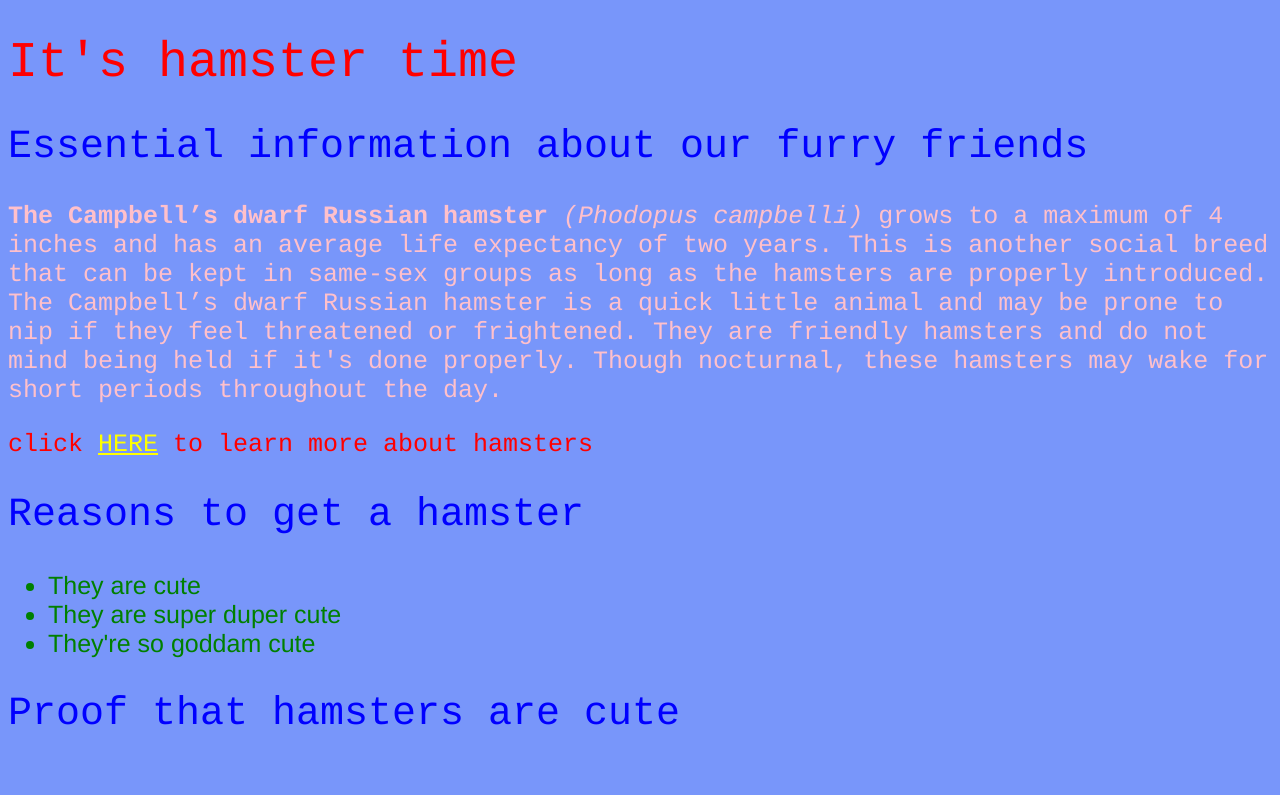
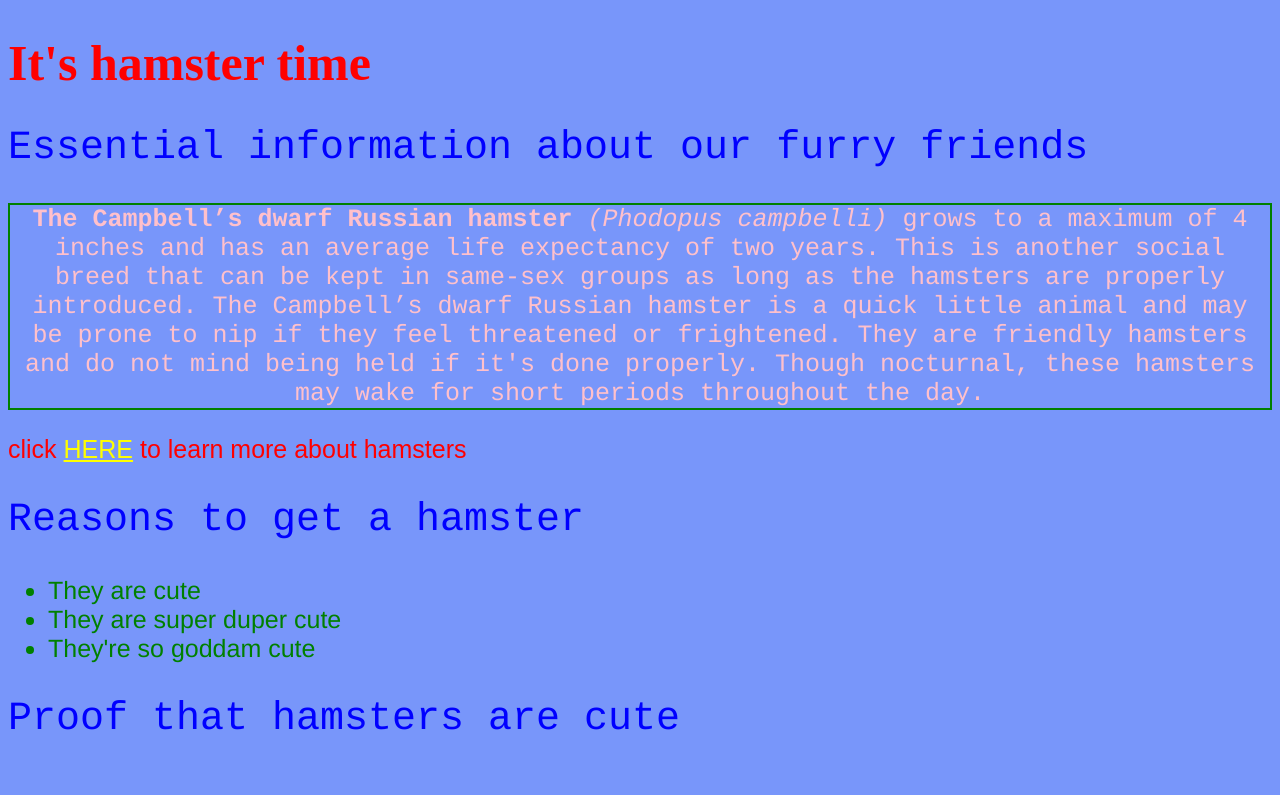
Before and after one commit to kimpossible2022/welcomematrix, a plain HTML site: page Cours 1/index.html in a window 1280 px wide. Shown: the top 795 px of the page. Drawn offline with Linux system fonts and the light colour scheme; grey boxes are pictures that could not be loaded.

Commit message:
Add files via upload

```diff
--- a/Cours 1/index.html
+++ b/Cours 1/index.html
@@ -10,7 +10,10 @@
   <h1>It's hamster time</h1>
 
    	 <h2>Essential information about our furry friends</h2>
-  			<p class="p1"><strong>The Campbell’s dwarf Russian hamster</strong> <em>(Phodopus campbelli)</em> grows to a maximum of 4 inches and has an average life expectancy of two years. This is another social breed that can be kept in same-sex groups as long as the hamsters are properly introduced. The Campbell’s dwarf Russian hamster is a quick little animal and may be prone to nip if they feel threatened or frightened. They are friendly hamsters and do not mind being held if it's done properly. Though nocturnal, these hamsters may wake for short periods throughout the day.</p>
+  			<center>
+  				<p class="p1">
+  					<strong>The Campbell’s dwarf Russian hamster</strong> <em>(Phodopus campbelli)</em> grows to a maximum of 4 inches and has an average life expectancy of two years. This is another social breed that can be kept in same-sex groups as long as the hamsters are properly introduced. The Campbell’s dwarf Russian hamster is a quick little animal and may be prone to nip if they feel threatened or frightened. They are friendly hamsters and do not mind being held if it's done properly. Though nocturnal, these hamsters may wake for short periods throughout the day.</p>
+  			</center>
 
   			<p class="p2">click <a href="https://www.youtube.com/watch?v=dQw4w9WgXcQ&ab_channel=RickAstley" target="_blank">
     		HERE</a> to learn more about hamsters </p>
@@ -26,6 +29,7 @@
 
     		<br>
 
+	  		<center>
 			  		<img src=https://media.giphy.com/media/mTRpdks4k5sgo/giphy.gif width="400"
 		     height="300">
 			  		<img src=https://media.giphy.com/media/l0MYNPncVkt6Xoul2/giphy.gif width="400"
@@ -38,6 +42,7 @@
 		     height="300">
 			  		<img src="https://media.giphy.com/media/felYMe70wGGCc1YtXE/giphy.gif" width="400"
 		     height="300">
+     		</center>
 
 	  		<h2>Our hamster scientists hard at work</h2>
 
--- a/Cours 1/main.css
+++ b/Cours 1/main.css
@@ -10,18 +10,19 @@ body{
   color: pink;
   font-weight: lighter;
   font-size: 25px;
+  border: 2px solid green;
 }
 
 .p2{
-  font-family: Courier;
+  font-family: Arial;
   color: red;
   font-weight: lighter;
   font-size: 25px;
 }
 h1{
-  font-family: Courier;
+  font-family: Raleway;
   color: red;
-  font-weight: lighter;
+  font-weight: bolder;
   font-size: 50px;
 }
 h2 {
```
Lines whose indentation alone changed are shown as unchanged.
